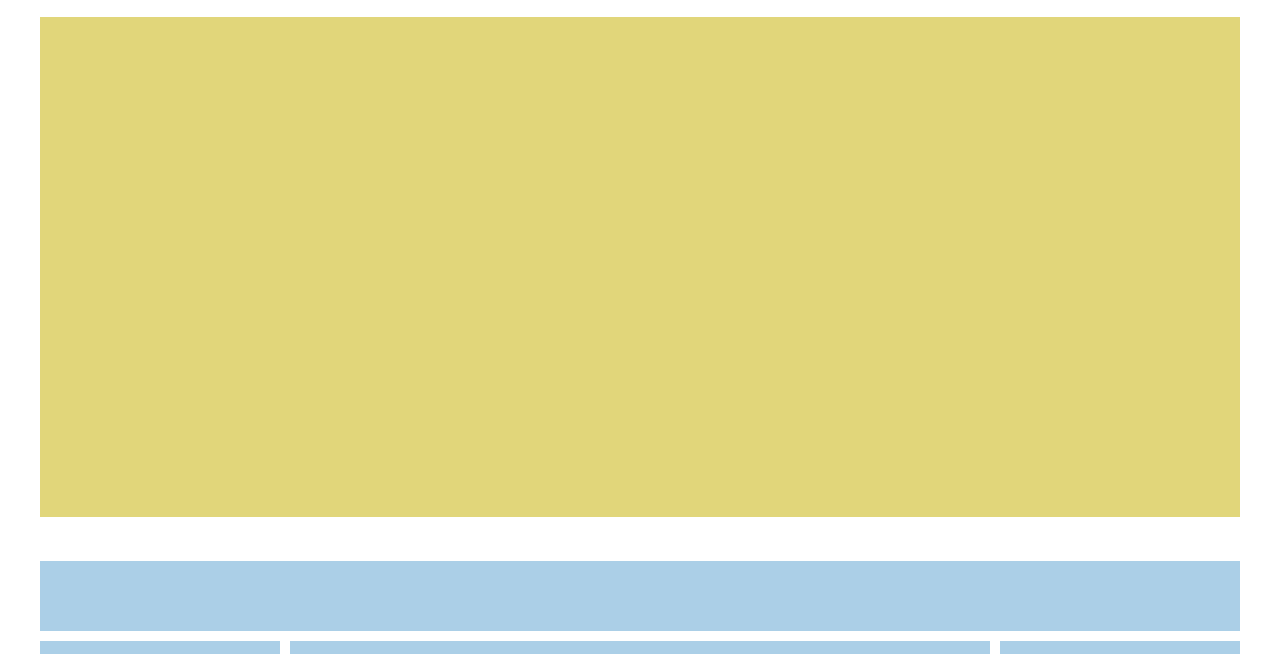
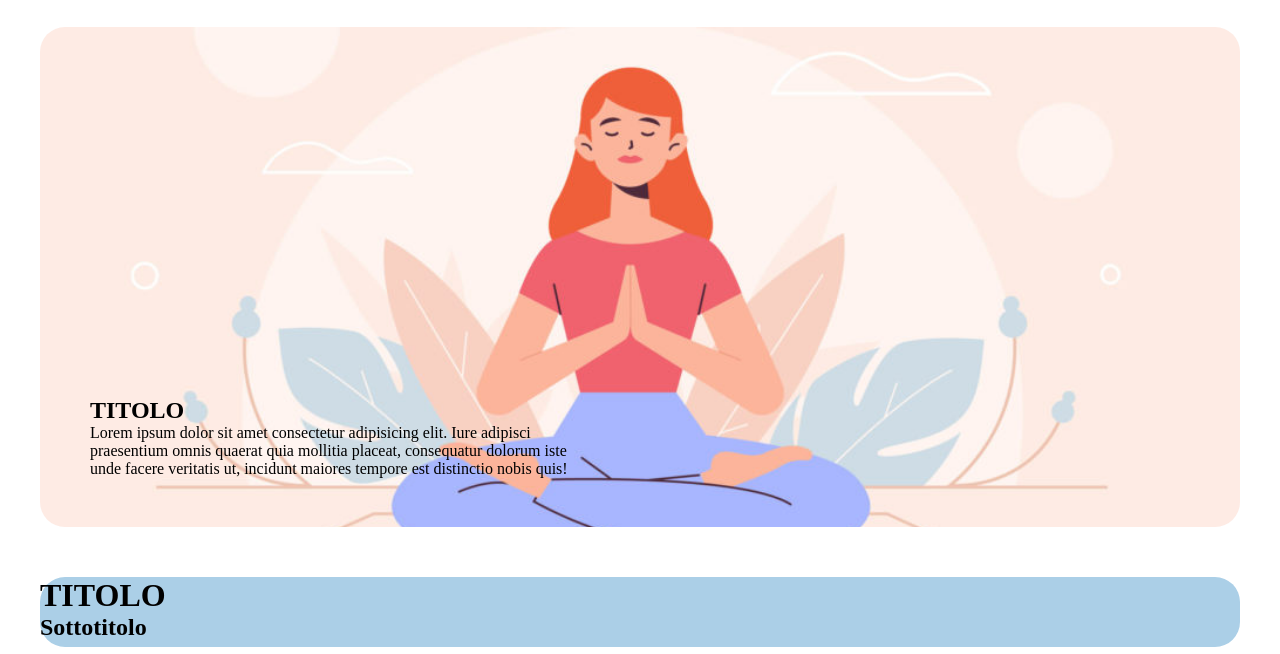
Before and after one commit to DavideLuporini/htmlcss-wp, a plain HTML site: page index.html in a window 1280 px wide. Shown: the part 155-809 px from the top of the page. Drawn offline with Linux system fonts and the light colour scheme.

Commit message:
added header and fixed html

```diff
--- a/css/style.css
+++ b/css/style.css
@@ -3,10 +3,9 @@
     margin: 0;
     padding: 0;
     box-sizing: border-box;
+    border-radius: 25px;
 }
 body{
-    width: 1200px;
-    margin: 0 auto;
     margin-bottom: 50px;
 }
 
@@ -19,23 +18,33 @@ body{
 /* structure */
 .container{
     width: 1200px;
-    display: inline-block;
     margin-top: 20px;
     margin-bottom: 20px;
-}
-.container.clearfix{
-    margin-top: 0;
+    margin: 0 auto;
 }
 
 .page-header{
     width: 100%;
+    margin-bottom: 30px;
+}
+/* spotlight */
+.spotlight{
+    width: 100%;
+    background-image: url(../img/banner.jpg);
+    height: 500px;
+    background-size: cover;
+    background-repeat: no-repeat;
+    background-position: center center;
+    position: relative;
+    margin-bottom: 50px;
 }
 
-.spotlight{
-    width: 100%;
-    height: 500px;
-    background-color: #e1d67a;
-
+.spotlight-content{
+    height: 30px;
+    width: 500px;
+    position: absolute;
+    bottom: 100px;
+    left: 50px;
 }
 .header-box{
     width: 100%;
--- a/index.html
+++ b/index.html
@@ -8,7 +8,8 @@
     <link rel="stylesheet" href="./css/style.css">
 </head>
 <body>
-    <header class="page-header clearfix">
+    <div class="container">
+        <header class="page-header ">
             <img src="img/logo.png" alt="neori logo" id="logo-neori">
             <ul>
                 <li><a href="#">FEATURES</a></li>
@@ -20,19 +21,28 @@
             </ul>
         </header>
         <main>
-        <div class="container ">
-             <div class="spotlight"></div>
+            <div class="container clearfix">
+                <div class="spotlight">
+                    <div class="spotlight-content">
+                        <h2 class="spotlight-title">TITOLO</h2>
+                        <div class="spotlight-subtitle">Lorem ipsum dolor sit amet consectetur adipisicing elit. Iure adipisci praesentium omnis quaerat quia mollitia placeat, consequatur dolorum iste unde facere veritatis ut, incidunt maiores tempore est distinctio nobis quis!</div>
+                    </div>
+                </div>
             </div>
 
-        <div class="container ">
-            <header class="header-box"></header>
+            <div class="container clearfix">
+                <header class="header-box">
+                    <h1>TITOLO</h1>
+                    <h2>Sottotitolo</h2>
+                </header>
                 <div class="sidebar" id="sidebar-left"></div>
                 <div id="middle-block"></div>
                 <div class="sidebar" id="sidebar-right"></div>
             </div>
 
-        <footer class="clearfix">
+            <footer>
             </footer>
+        </div>
     </main>
 </body>
 </html>
```
Lines whose indentation alone changed are shown as unchanged.
